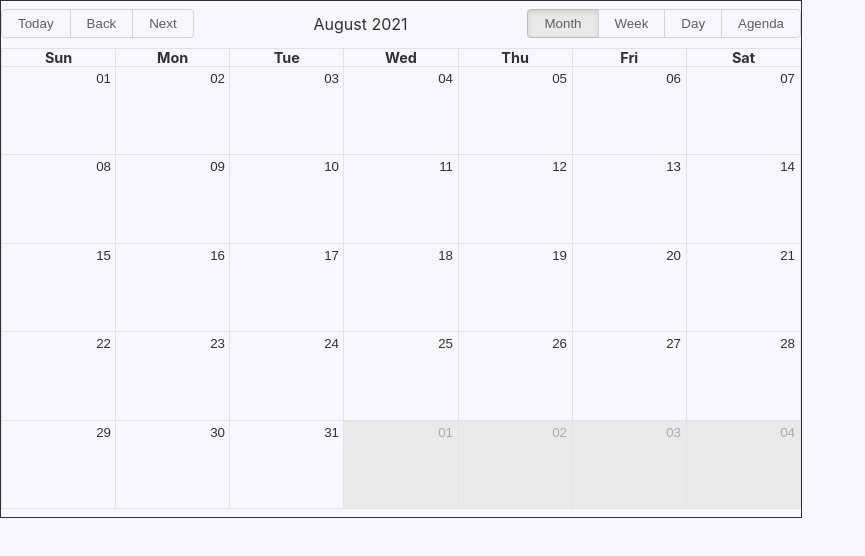
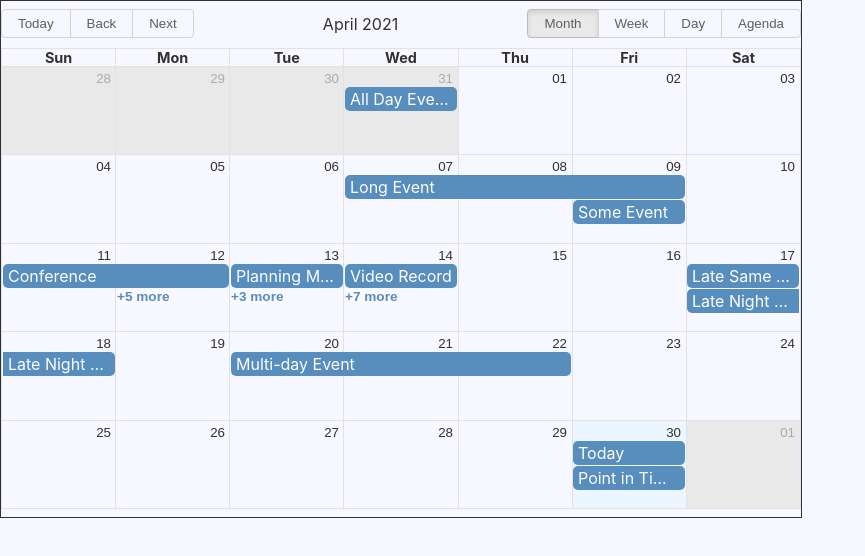
Before and after one commit to WildCodeSchool/2104-wns-lyon-groupe3-front, a React (Create React App) app in the folder remotab/: page /agenda in a window 1280 px wide. Shown: the top 556 px of the page, without its empty margins (0-865 px from the left). Built offline with nearby package versions, Linux system fonts and the light colour scheme; a web font is replaced by a local one.

Commit message:
agenda design

```diff
--- a/remotab/src/components/Agenda.tsx
+++ b/remotab/src/components/Agenda.tsx
@@ -4,7 +4,7 @@ import { makeStyles } from '@material-ui/core/styles';
 import { Calendar, Views, momentLocalizer } from 'react-big-calendar';
 import BigCalendar from 'react-big-calendar';
 import moment from 'moment';
-import events from "../events";
+import events from "../../src/utils/events";
 import * as dates from '../../src/utils/dates';
 import React, { useState, useEffect, useReducer } from 'react';
 import "react-big-calendar/lib/css/react-big-calendar.css";
@@ -50,7 +50,7 @@ export default function Agenda() {
                 endAccessor="end"
                 style={{ height: 500 }}
                 max={dates.add(dates.endOf(new Date(2021, 17, 1), 'day'), -1, 'hours')}
-                defaultDate={new Date(2021, 7, 7)}
+                defaultDate={new Date(2021, 3, 14, 17, 0, 0)}
             />
         </div>
     )
```
Also changed, not shown: remotab/src/utils/events.jsx (renamed from remotab/src/events.jsx).
